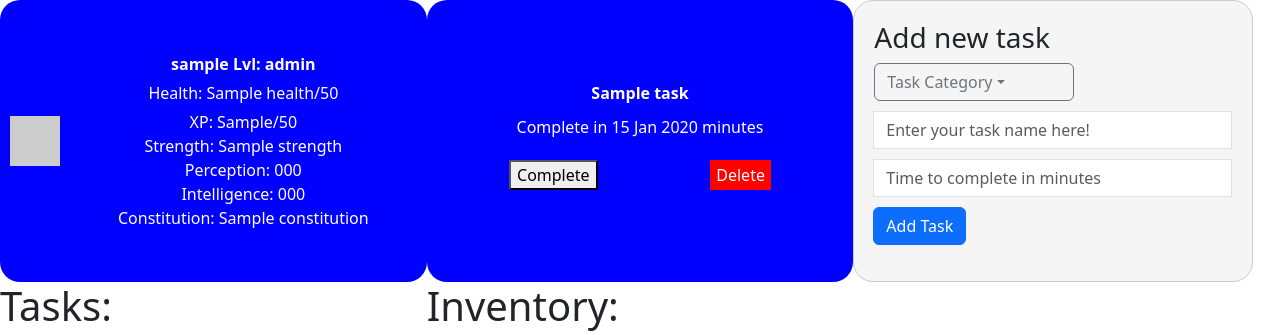
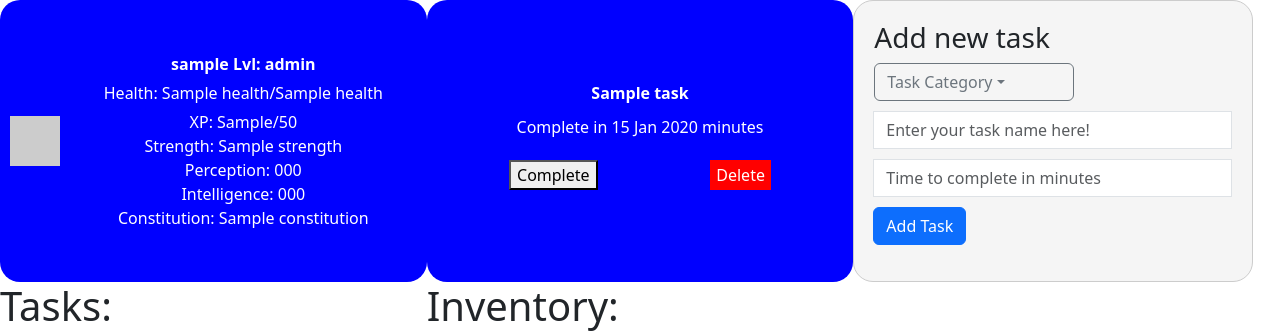
Before and after one commit to notalisk/goalsy, a Node project: template views/profile.handlebars in a window 1280 px wide. Shown: the part 118-453 px from the top of the page. Run offline with Node 20 templates, Linux system fonts and the light colour scheme; the template is opened without the code that fills it: most values are stand-ins (such as "Sample title", 1, 10 or a date in 2020); some libraries are stand-ins or nearby versions.

Commit message:
health increases upon level up

```diff
--- a/controllers/api/userRoutes.js
+++ b/controllers/api/userRoutes.js
@@ -137,6 +137,7 @@ router.put('/tasks/:id', async (req, res) => {
          characterObject.strength += getRandomNumber(1, 5);
          characterObject.intelligence += getRandomNumber(1, 5);
          characterObject.constitution += getRandomNumber(1, 5);
+         characterObject.health += getRandomNumber(5, 13)
       }
 
       const characterUpdate = await Character.update(characterObject, {
--- a/views/profile.handlebars
+++ b/views/profile.handlebars
@@ -31,7 +31,7 @@
                 Lvl: {{level}}
             </div>
             <div class="character-health">
-                Health: {{health}}/50
+                Health: {{health}}/{{health}}
             </div>
             <div class="character-exp">
                 XP: {{xp}}/50
```
